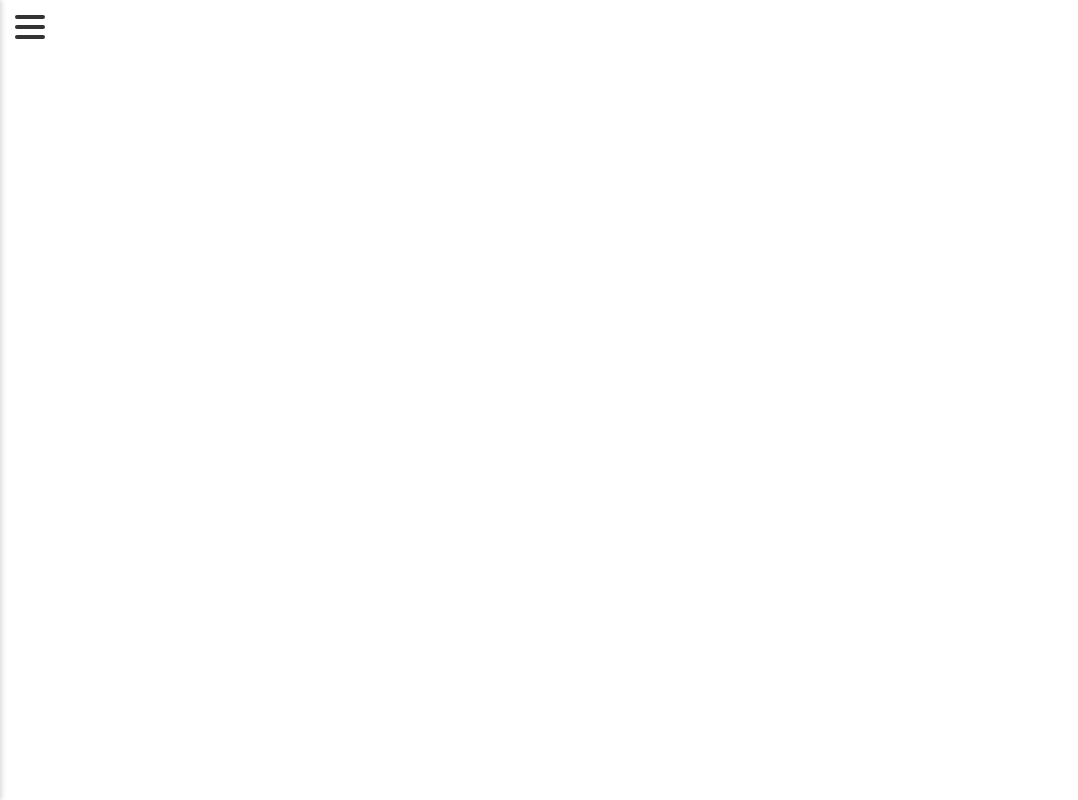
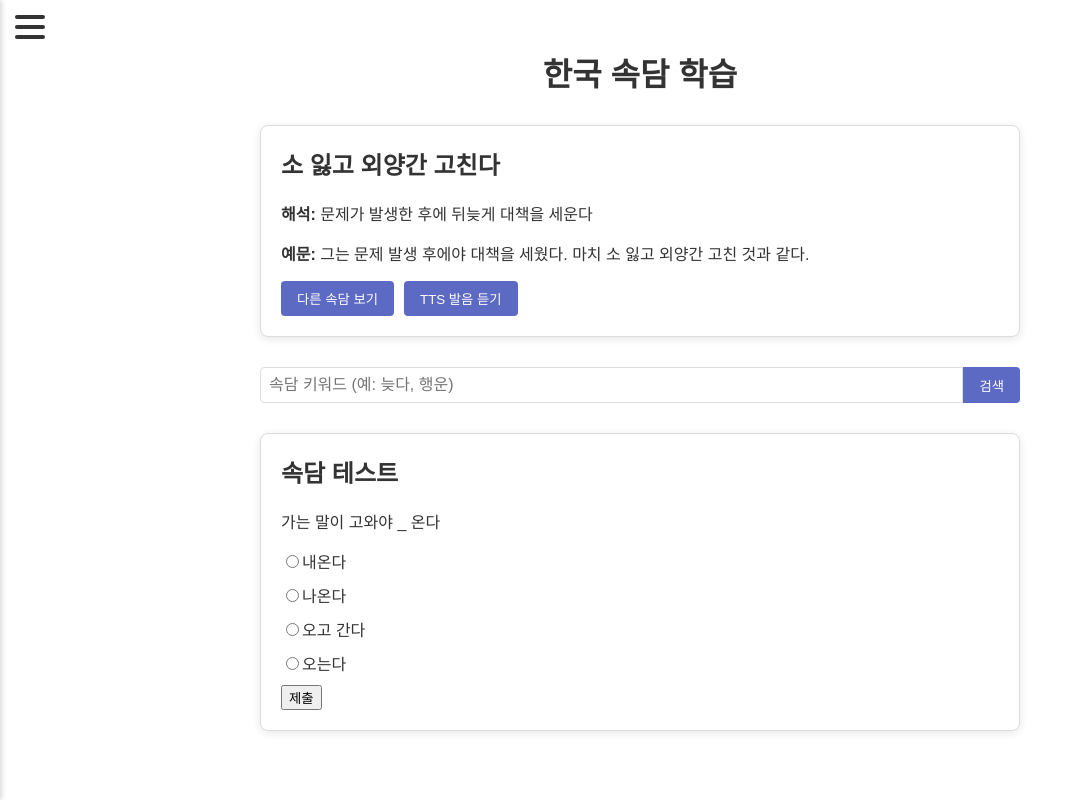
Before and after one commit to Vocalytics-repo/client, a React (Create React App) app: page /proverb in a window 1280 px wide. Before the commit this address had no page. Shown: the whole page, without its empty margins (0-1078 px from the left). Built offline with nearby package versions, Linux system fonts and the light colour scheme.

Commit message:
Feature: ProverbLearning

```diff
--- a/src/App.js
+++ b/src/App.js
@@ -2,6 +2,7 @@ import React from 'react';
 import { BrowserRouter as Router, Routes, Route } from 'react-router-dom';
 import Home from './pages/Home/Home';
 import STTService from './pages/STTService/STTService';
+import ProverbLearning from './pages/ProverbLearning/ProverbLearning';
 import SidebarMenu from './components/Sidebar/SidebarMenu';
 
 function App() {
@@ -14,7 +15,7 @@ function App() {
             <Routes>
                 <Route path="/" element={<Home />} />
                 <Route path="/stt" element={<STTService />} />
-                {/* ... 다른 페이지 라우트 */}
+                <Route path="/proverb" element={<ProverbLearning />} />
             </Routes>
         </Router>
     );
--- /dev/null
+++ b/src/pages/ProverbLearning/ProverbLearning.css
@@ -0,0 +1,100 @@
+/* src/pages/ProverbLearning/ProverbLearning.css */
+
+.proverb-learning-page {
+    max-width: 800px;
+    margin: 0 auto;
+    padding: 20px;
+    font-family: 'Arial', sans-serif;
+    color: #333;
+}
+
+h1 {
+    text-align: center;
+    margin-bottom: 30px;
+}
+
+/* Proverb Card Styles */
+.proverb-card {
+    border: 1px solid #ddd;
+    border-radius: 8px;
+    padding: 20px;
+    margin-bottom: 30px;
+    background-color: #fff;
+    box-shadow: 0 2px 8px rgba(0, 0, 0, 0.1);
+}
+
+.proverb-card h2 {
+    margin-top: 0;
+}
+
+.card-buttons {
+    margin-top: 15px;
+}
+
+.proverb-card button {
+    margin-right: 10px;
+    padding: 8px 16px;
+    border: none;
+    background-color: #5c6ac4;
+    color: #fff;
+    border-radius: 4px;
+    cursor: pointer;
+    transition: background-color 0.3s ease;
+}
+
+.proverb-card button:hover {
+    background-color: #4b5a9d;
+}
+
+/* Search Styles */
+.proverb-search {
+    margin-bottom: 30px;
+}
+
+.proverb-search form {
+    display: flex;
+}
+
+.proverb-search input {
+    flex: 1;
+    padding: 8px;
+    border: 1px solid #ddd;
+    border-radius: 4px 0 0 4px;
+    font-size: 1rem;
+}
+
+.proverb-search button {
+    padding: 8px 16px;
+    border: none;
+    background-color: #5c6ac4;
+    color: #fff;
+    border-radius: 0 4px 4px 0;
+    cursor: pointer;
+    transition: background-color 0.3s ease;
+}
+
+.proverb-search button:hover {
+    background-color: #4b5a9d;
+}
+
+/* Quiz Styles */
+.proverb-quiz {
+    border: 1px solid #ddd;
+    border-radius: 8px;
+    padding: 20px;
+    background-color: #fff;
+    box-shadow: 0 2px 8px rgba(0, 0, 0, 0.1);
+}
+
+.proverb-quiz h2 {
+    margin-top: 0;
+}
+
+.quiz-option {
+    margin-bottom: 10px;
+}
+
+.quiz-feedback {
+    margin-top: 15px;
+    font-weight: bold;
+}
--- /dev/null
+++ b/src/pages/ProverbLearning/ProverbLearning.js
@@ -0,0 +1,111 @@
+// src/pages/ProverbLearning/ProverbLearning.js
+import React, { useState } from 'react';
+import './ProverbLearning.css';
+
+const defaultProverb = {
+    proverb: "소 잃고 외양간 고친다",
+    interpretation: "문제가 발생한 후에 뒤늦게 대책을 세운다",
+    example: "그는 문제 발생 후에야 대책을 세웠다. 마치 소 잃고 외양간 고친 것과 같다."
+};
+
+const sampleProverbs = [
+    {
+        proverb: "소 잃고 외양간 고친다",
+        interpretation: "문제가 발생한 후에 뒤늦게 대책을 세운다",
+        example: "그는 문제 발생 후에야 대책을 세웠다. 마치 소 잃고 외양간 고친 것과 같다."
+    },
+    // You can add more proverb objects for a richer experience.
+];
+
+const quizData = {
+    question: "가는 말이 고와야 _ 온다",
+    options: ["내온다", "나온다", "오고 간다", "오는다"],
+    answer: "나온다"
+};
+
+function ProverbLearning() {
+    const [currentProverb, setCurrentProverb] = useState(defaultProverb);
+    const [searchQuery, setSearchQuery] = useState('');
+    const [quizAnswer, setQuizAnswer] = useState('');
+    const [quizFeedback, setQuizFeedback] = useState('');
+
+    const handleRandomProverb = () => {
+        // For now, simply randomize among sampleProverbs.
+        const randomIndex = Math.floor(Math.random() * sampleProverbs.length);
+        setCurrentProverb(sampleProverbs[randomIndex]);
+    };
+
+    const handleSearch = (e) => {
+        e.preventDefault();
+        // In a real implementation, add logic to search through proverbs.
+        console.log("Searching for:", searchQuery);
+    };
+
+    const handleQuizSubmit = (e) => {
+        e.preventDefault();
+        if (quizAnswer === quizData.answer) {
+            setQuizFeedback("Correct!");
+        } else {
+            setQuizFeedback("Incorrect, please try again.");
+        }
+    };
+
+    const handleTTS = () => {
+        // In a real implementation, integrate Clova Voice TTS.
+        alert("Playing TTS for: " + currentProverb.proverb);
+    };
+
+    return (
+        <div className="proverb-learning-page">
+            <h1>한국 속담 학습</h1>
+
+            {/* Random Proverb Card */}
+            <div className="proverb-card">
+                <h2>{currentProverb.proverb}</h2>
+                <p><strong>해석:</strong> {currentProverb.interpretation}</p>
+                <p><strong>예문:</strong> {currentProverb.example}</p>
+                <div className="card-buttons">
+                    <button onClick={handleRandomProverb}>다른 속담 보기</button>
+                    <button onClick={handleTTS}>TTS 발음 듣기</button>
+                </div>
+            </div>
+
+            {/* Proverb Search */}
+            <div className="proverb-search">
+                <form onSubmit={handleSearch}>
+                    <input
+                        type="text"
+                        placeholder="속담 키워드 (예: 늦다, 행운)"
+                        value={searchQuery}
+                        onChange={(e) => setSearchQuery(e.target.value)}
+                    />
+                    <button type="submit">검색</button>
+                </form>
+            </div>
+
+            {/* Proverb Quiz */}
+            <div className="proverb-quiz">
+                <h2>속담 테스트</h2>
+                <p>{quizData.question}</p>
+                <form onSubmit={handleQuizSubmit}>
+                    {quizData.options.map((option, index) => (
+                        <div key={index} className="quiz-option">
+                            <input
+                                type="radio"
+                                id={`option${index}`}
+                                name="quiz"
+                                value={option}
+                                onChange={(e) => setQuizAnswer(e.target.value)}
+                            />
+                            <label htmlFor={`option${index}`}>{option}</label>
+                        </div>
+                    ))}
+                    <button type="submit">제출</button>
+                </form>
+                {quizFeedback && <p className="quiz-feedback">{quizFeedback}</p>}
+            </div>
+        </div>
+    );
+}
+
+export default ProverbLearning;
--- a/src/pages/STTService/STTService.js
+++ b/src/pages/STTService/STTService.js
@@ -203,8 +203,6 @@ const STTService = () => {
                     <button onClick={stopRecording}>녹음 중지</button>
                 )}
                 <button onClick={handleTTS}>TTS 발음 듣기</button>
-                <button onClick={handleSummarize}>텍스트 요약</button>
-                <button onClick={handleTranslate}>다국어 번역</button>
             </div>
         </div>
     );
```
